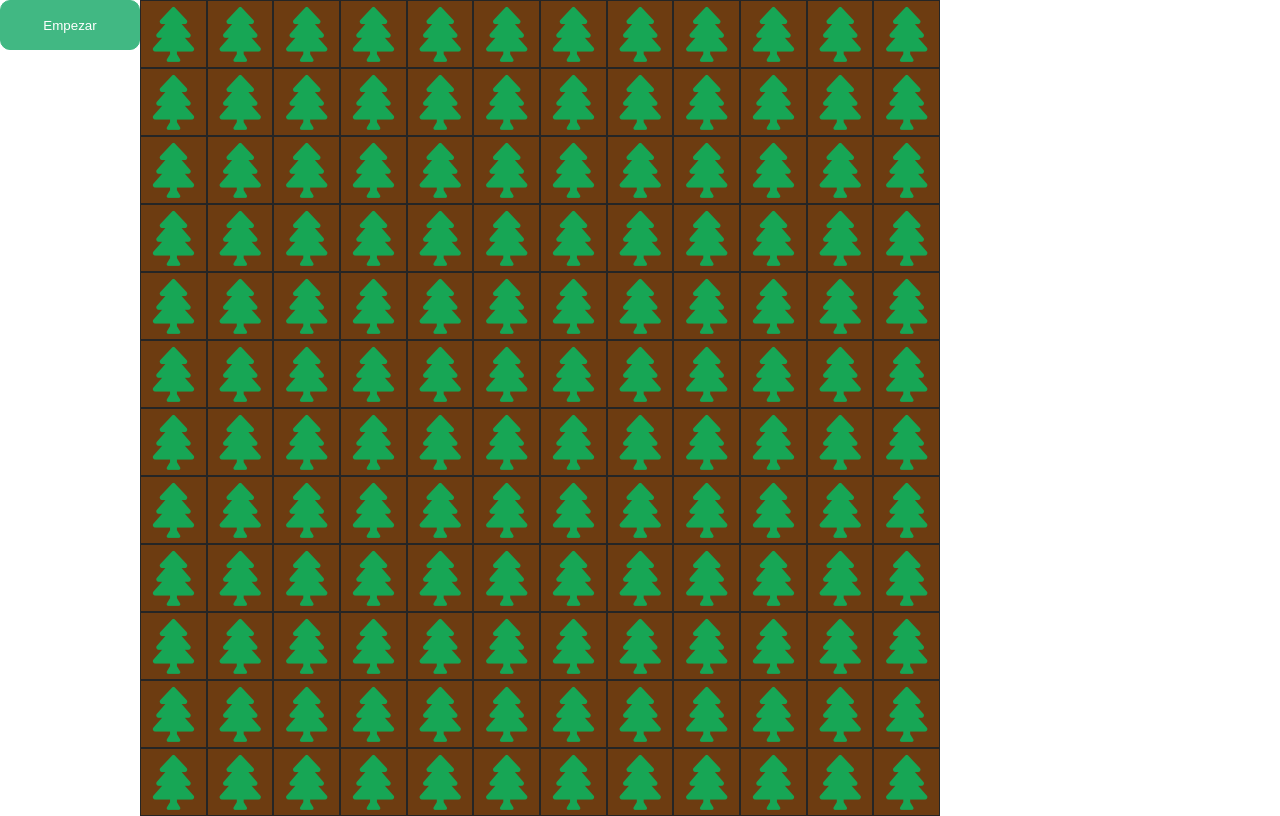
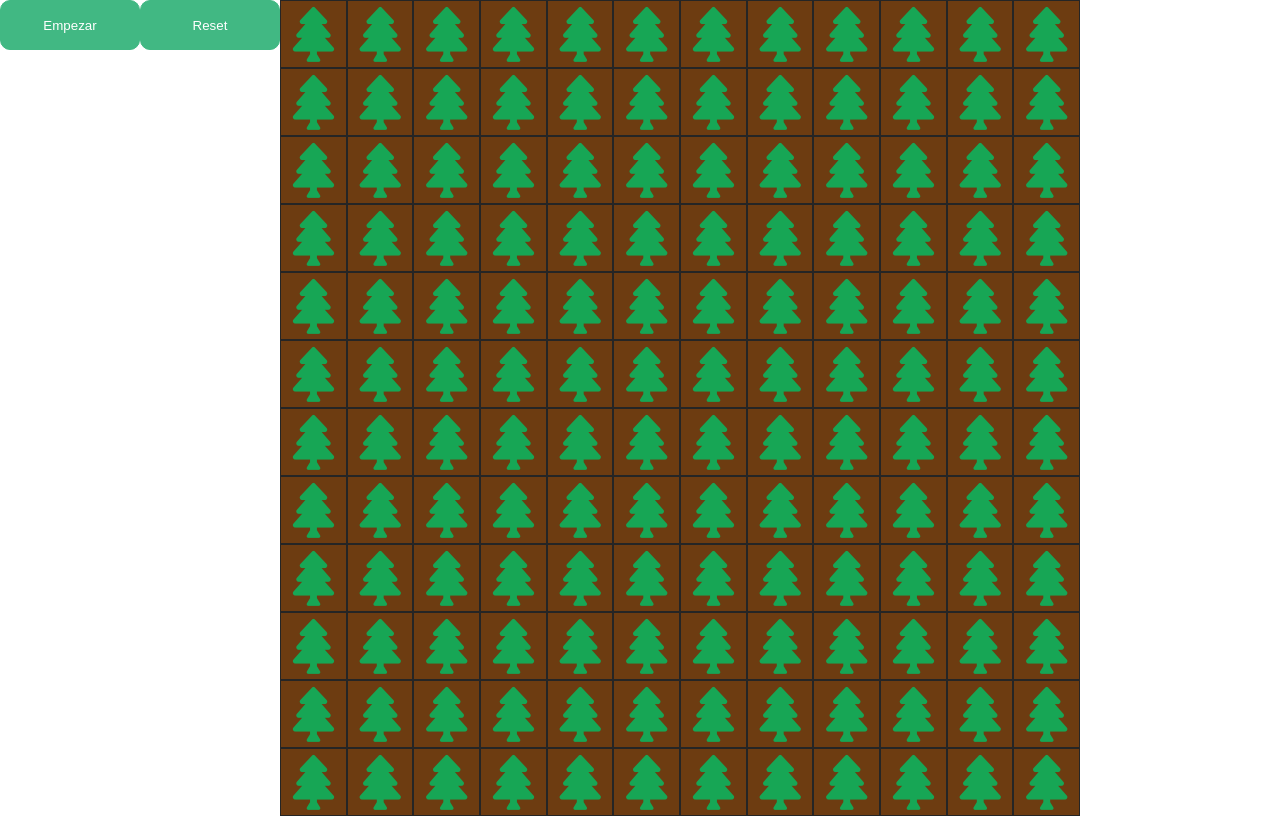
Before and after one commit to MiguelOsorno/Labyrinth, a React (Create React App) app: page / in a window 1280 px wide. Built offline with nearby package versions, Linux system fonts and the light colour scheme.

Commit message:
feat(src/app): add logic to play again

```diff
--- a/src/App.tsx
+++ b/src/App.tsx
@@ -4,10 +4,7 @@ import { Space } from "./components/space/Space";
 import { Figure, FigureType, Position } from "./interfaces";
 import { Delay } from "./utils/delay";
 
-
-function App() {
-
-  const [figures, setFigura] = useState<Figure[][]>([
+const initialState: Figure[][] = [
   [{ type: 'TREE', position: 'RIGHT' }, { type: 'TREE', position: 'RIGHT' }, { type: 'TREE', position: 'RIGHT' }, { type: 'TREE', position: 'RIGHT' }, { type: 'TREE', position: 'RIGHT' }, { type: 'TREE', position: 'RIGHT' }, { type: 'TREE', position: 'RIGHT' }, { type: 'TREE', position: 'RIGHT' }, { type: 'TREE', position: 'RIGHT' }, { type: 'TREE', position: 'RIGHT' }, { type: 'TREE', position: 'RIGHT' }, { type: 'TREE', position: 'RIGHT' }],
   [{ type: 'TREE', position: 'RIGHT' }, { type: 'TREE', position: 'RIGHT' }, { type: 'TREE', position: 'RIGHT' }, { type: 'TREE', position: 'RIGHT' }, { type: 'TREE', position: 'RIGHT' }, { type: 'TREE', position: 'RIGHT' }, { type: 'TREE', position: 'RIGHT' }, { type: 'TREE', position: 'RIGHT' }, { type: 'TREE', position: 'RIGHT' }, { type: 'TREE', position: 'RIGHT' }, { type: 'TREE', position: 'RIGHT' }, { type: 'TREE', position: 'RIGHT' }],
   [{ type: 'TREE', position: 'RIGHT' }, { type: 'TREE', position: 'RIGHT' }, { type: 'TREE', position: 'RIGHT' }, { type: 'TREE', position: 'RIGHT' }, { type: 'TREE', position: 'RIGHT' }, { type: 'TREE', position: 'RIGHT' }, { type: 'TREE', position: 'RIGHT' }, { type: 'TREE', position: 'RIGHT' }, { type: 'TREE', position: 'RIGHT' }, { type: 'TREE', position: 'RIGHT' }, { type: 'TREE', position: 'RIGHT' }, { type: 'TREE', position: 'RIGHT' }],
@@ -20,11 +17,16 @@ function App() {
   [{ type: 'TREE', position: 'RIGHT' }, { type: 'TREE', position: 'RIGHT' }, { type: 'TREE', position: 'RIGHT' }, { type: 'TREE', position: 'RIGHT' }, { type: 'TREE', position: 'RIGHT' }, { type: 'TREE', position: 'RIGHT' }, { type: 'TREE', position: 'RIGHT' }, { type: 'TREE', position: 'RIGHT' }, { type: 'TREE', position: 'RIGHT' }, { type: 'TREE', position: 'RIGHT' }, { type: 'TREE', position: 'RIGHT' }, { type: 'TREE', position: 'RIGHT' }],
   [{ type: 'TREE', position: 'RIGHT' }, { type: 'TREE', position: 'RIGHT' }, { type: 'TREE', position: 'RIGHT' }, { type: 'TREE', position: 'RIGHT' }, { type: 'TREE', position: 'RIGHT' }, { type: 'TREE', position: 'RIGHT' }, { type: 'TREE', position: 'RIGHT' }, { type: 'TREE', position: 'RIGHT' }, { type: 'TREE', position: 'RIGHT' }, { type: 'TREE', position: 'RIGHT' }, { type: 'TREE', position: 'RIGHT' }, { type: 'TREE', position: 'RIGHT' }],
   [{ type: 'TREE', position: 'RIGHT' }, { type: 'TREE', position: 'RIGHT' }, { type: 'TREE', position: 'RIGHT' }, { type: 'TREE', position: 'RIGHT' }, { type: 'TREE', position: 'RIGHT' }, { type: 'TREE', position: 'RIGHT' }, { type: 'TREE', position: 'RIGHT' }, { type: 'TREE', position: 'RIGHT' }, { type: 'TREE', position: 'RIGHT' }, { type: 'TREE', position: 'RIGHT' }, { type: 'TREE', position: 'RIGHT' }, { type: 'TREE', position: 'RIGHT'}],
-  ])
+]
+
+function App() {
+
+  const [figures, setFigura] = useState<Figure[][]>(initialState)
 
   const [start, setStart] = useState<{ file: number; column: number } | undefined>()
   const [finish, setFinish] = useState<{ file: number; column: number } | undefined>()
   const [isPlaying, setIsPlaying] = useState(false);
+  const [gameUsed, setGameUsed] = useState(false)
 
   const pointIsLimits = useCallback((file: number, column: number) => {
     return (file === 0 || file === figures.length - 1) || (column === 0 || column === figures[0].length - 1)
@@ -231,10 +233,11 @@ function App() {
   return (
     <div className="container">
       <div>
-        <button disabled={!start || isPlaying} onClick={() => {
+        <button disabled={!start || isPlaying || gameUsed} onClick={async() => {
           if (!start) return
+          setGameUsed(true)
           setIsPlaying(true)
-          recorridoLaberinto(figures.map(file => file.map(col => ({ ...col }))), { y: start.file, x: start.column },
+          await recorridoLaberinto(figures.map(file => file.map(col => ({ ...col }))), { y: start.file, x: start.column },
             start.file === 0
               ? 'RIGHT-BOTTOM'
               : start.file === figures.length - 1
@@ -243,9 +246,17 @@ function App() {
                   ? 'LEFT'
                   : 'RIGHT'
           )
-        }} className={`button ${!start ? 'cursor-disable ' : ''}`}>
+          setIsPlaying(false)
+        }} className={`button ${!start || isPlaying || gameUsed ? 'cursor-disable ' : ''}`}>
           Empezar
         </button>
+        <button disabled={isPlaying} className={`button ${isPlaying ? 'cursor-disable': ''}` } onClick={() => {
+          setFigura(initialState)
+          setFinish(undefined)
+          setStart(undefined)
+          setGameUsed(false)
+
+        }} >Reset</button>
       </div>
       <div className="labyrinth">
         {
```
Lines whose indentation alone changed are shown as unchanged.
